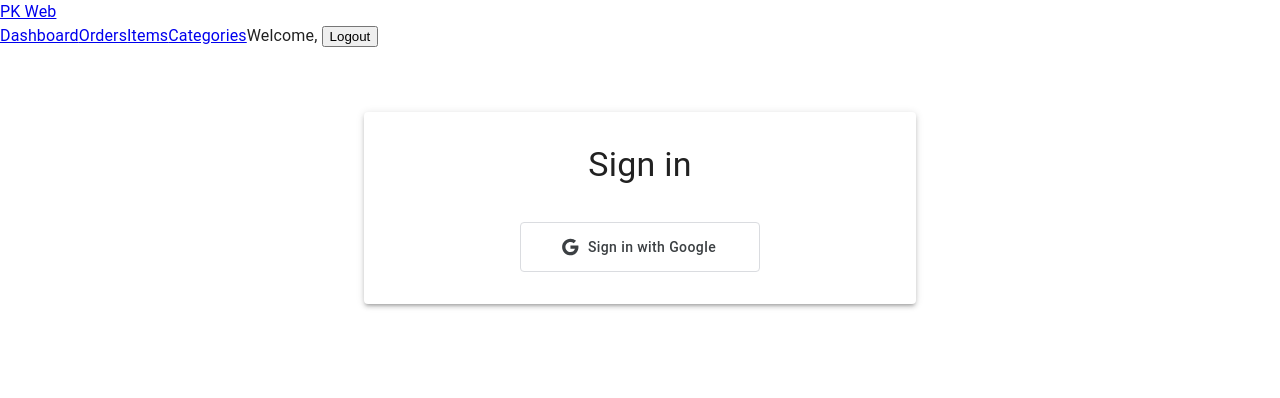
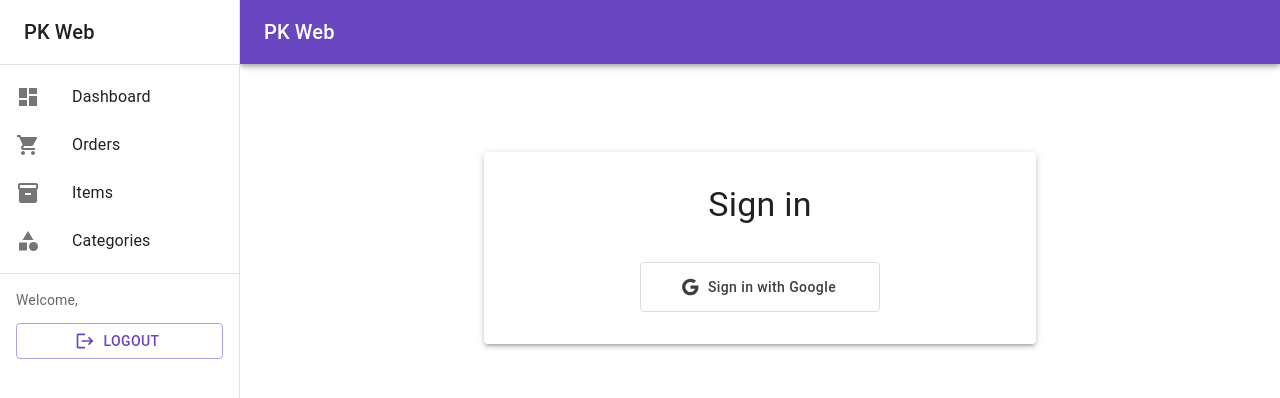
Before and after one commit to mishaerror/pk-web, a React (Vite) app: page /login in a window 1280 px wide. Shown: the top 398 px of the page. Built offline with nearby package versions, Linux system fonts and the light colour scheme; sample sign-in values are in the browser's storage.

Commit message:
sidebar menu.

```diff
--- a/src/App.jsx
+++ b/src/App.jsx
@@ -1,5 +1,30 @@
-import React from "react";
-import { BrowserRouter, Routes, Route, Link } from "react-router-dom";
+import React, { useState } from "react";
+import { BrowserRouter, Routes, Route, Link, useLocation } from "react-router-dom";
+import {
+  AppBar,
+  Toolbar,
+  Typography,
+  Button,
+  Box,
+  Drawer,
+  List,
+  ListItem,
+  ListItemButton,
+  ListItemIcon,
+  ListItemText,
+  IconButton,
+  Divider,
+  CssBaseline
+} from '@mui/material';
+import {
+  Menu as MenuIcon,
+  Dashboard as DashboardIcon,
+  ShoppingCart,
+  Inventory,
+  Category,
+  Login as LoginIcon,
+  Logout as LogoutIcon
+} from '@mui/icons-material';
 import Login from "./pages/Login";
 import Dashboard from "./pages/Dashboard";
 import Orders from "./pages/Orders";
@@ -11,50 +36,162 @@ import ProtectedRoute from "./components/ProtectedRoute";
 import { AuthProvider, useAuth } from "./contexts/AuthContext";
 import { logout } from "./utils/api";
 
-function Nav() {
+const drawerWidth = 240;
+
+function AppContent() {
+  const [mobileOpen, setMobileOpen] = useState(false);
   const { isAuthenticated, merchantName, clearAuth } = useAuth();
+  const location = useLocation();
+
+  const handleDrawerToggle = () => {
+    setMobileOpen(!mobileOpen);
+  };
 
   const handleLogout = async () => {
     try {
       await logout();
-      clearAuth(); // Clear auth state
+      clearAuth();
       window.location.href = '/';
     } catch (err) {
       console.error('Logout failed:', err);
-      clearAuth(); // Clear auth state even if backend call fails
+      clearAuth();
       window.location.href = '/';
     }
   };
 
-  return (
-    <header className="site-header">
-      <div className="brand">
-        <Link to="/">PK Web</Link>
-      </div>
-      <nav className="main-nav">
+  const menuItems = [
+    { text: 'Dashboard', icon: <DashboardIcon />, path: '/dashboard' },
+    { text: 'Orders', icon: <ShoppingCart />, path: '/orders' },
+    { text: 'Items', icon: <Inventory />, path: '/items' },
+    { text: 'Categories', icon: <Category />, path: '/categories' },
+  ];
+
+  const drawer = (
+    <Box>
+      <Toolbar>
+        <Typography variant="h6" noWrap component="div">
+          PK Web
+        </Typography>
+      </Toolbar>
+      <Divider />
       {isAuthenticated ? (
         <>
-            <Link to="/dashboard">Dashboard</Link>
-            <Link to="/orders">Orders</Link>
-            <Link to="/items">Items</Link>
-            <Link to="/categories">Categories</Link>
-            <span>Welcome, {merchantName}</span>
-            <button onClick={handleLogout}>Logout</button>
+          <List>
+            {menuItems.map((item) => (
+              <ListItem key={item.text} disablePadding>
+                <ListItemButton
+                  component={Link}
+                  to={item.path}
+                  selected={location.pathname === item.path}
+                  onClick={() => setMobileOpen(false)}
+                >
+                  <ListItemIcon>
+                    {item.icon}
+                  </ListItemIcon>
+                  <ListItemText primary={item.text} />
+                </ListItemButton>
+              </ListItem>
+            ))}
+          </List>
+          <Divider />
+          <Box sx={{ p: 2 }}>
+            <Typography variant="body2" color="text.secondary" gutterBottom>
+              Welcome, {merchantName}
+            </Typography>
+            <Button
+              fullWidth
+              variant="outlined"
+              startIcon={<LogoutIcon />}
+              onClick={handleLogout}
+              sx={{ mt: 1 }}
+            >
+              Logout
+            </Button>
+          </Box>
         </>
       ) : (
-          <Link to="/login">Login</Link>
+        <List>
+          <ListItem disablePadding>
+            <ListItemButton component={Link} to="/login">
+              <ListItemIcon>
+                <LoginIcon />
+              </ListItemIcon>
+              <ListItemText primary="Login" />
+            </ListItemButton>
+          </ListItem>
+        </List>
       )}
-      </nav>
-    </header>
+    </Box>
   );
-}
 
-export default function App() {
   return (
-    <AuthProvider>
-      <BrowserRouter>
-        <div className="app-root">
-          <Nav />
+    <Box sx={{ display: 'flex' }}>
+      <CssBaseline />
+      <AppBar
+        position="fixed"
+        sx={{
+          width: { sm: `calc(100% - ${drawerWidth}px)` },
+          ml: { sm: `${drawerWidth}px` },
+        }}
+      >
+        <Toolbar>
+          <IconButton
+            color="inherit"
+            aria-label="open drawer"
+            edge="start"
+            onClick={handleDrawerToggle}
+            sx={{ mr: 2, display: { sm: 'none' } }}
+          >
+            <MenuIcon />
+          </IconButton>
+          <Typography variant="h6" noWrap component="div">
+            {menuItems.find(item => item.path === location.pathname)?.text || 'PK Web'}
+          </Typography>
+        </Toolbar>
+      </AppBar>
+
+      <Box
+        component="nav"
+        sx={{ width: { sm: drawerWidth }, flexShrink: { sm: 0 } }}
+      >
+        {/* Mobile drawer */}
+        <Drawer
+          variant="temporary"
+          open={mobileOpen}
+          onClose={handleDrawerToggle}
+          ModalProps={{
+            keepMounted: true, // Better open performance on mobile.
+          }}
+          sx={{
+            display: { xs: 'block', sm: 'none' },
+            '& .MuiDrawer-paper': { boxSizing: 'border-box', width: drawerWidth },
+          }}
+        >
+          {drawer}
+        </Drawer>
+
+        {/* Desktop drawer */}
+        <Drawer
+          variant="permanent"
+          sx={{
+            display: { xs: 'none', sm: 'block' },
+            '& .MuiDrawer-paper': { boxSizing: 'border-box', width: drawerWidth },
+          }}
+          open
+        >
+          {drawer}
+        </Drawer>
+      </Box>
+
+      <Box
+        component="main"
+        sx={{
+          flexGrow: 1,
+          p: 3,
+          width: { sm: `calc(100% - ${drawerWidth}px)` },
+        }}
+      >
+        <Toolbar />
         <Routes>
           <Route path="/" element={<ProtectedRoute><Dashboard /></ProtectedRoute>} />
           <Route path="/login" element={<Login />} />
@@ -66,7 +203,16 @@ export default function App() {
           <Route path="/items" element={<ProtectedRoute><Items /></ProtectedRoute>} />
           <Route path="/categories" element={<ProtectedRoute><Categories /></ProtectedRoute>} />
         </Routes>
-        </div>
+      </Box>
+    </Box>
+  );
+}
+
+export default function App() {
+  return (
+    <AuthProvider>
+      <BrowserRouter>
+        <AppContent />
       </BrowserRouter>
     </AuthProvider>
   );
```
Lines whose indentation alone changed are shown as unchanged.
